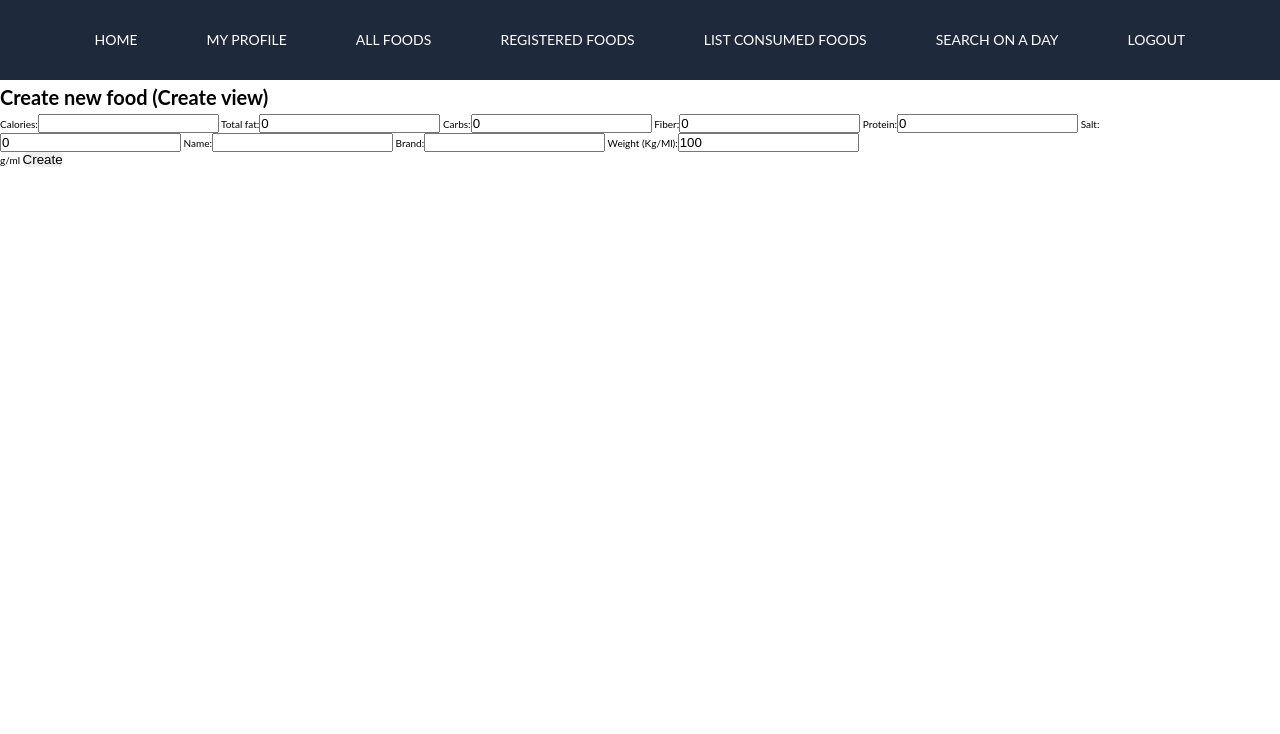
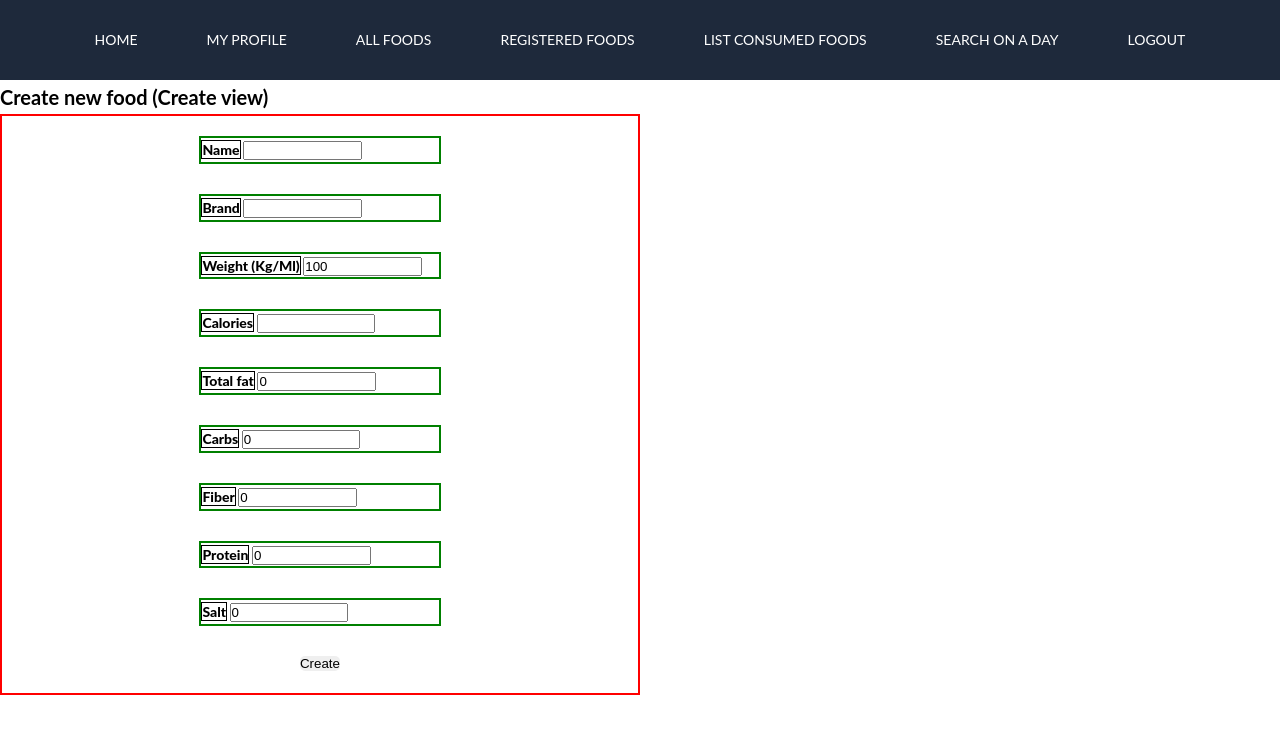
Before and after one commit to amssdias/calorie_counter, a Django app: page /foods/create_new_food/ in a window 1280 px wide. Shown: the top 734 px of the page. Run offline with Django 3.2, Linux system fonts and the light colour scheme; the visitor is signed in with stand-in values (Sample User, id 1); style sheets or scripts are compiled from the project's sources; parts of the project's set-up code (start-up, migrations or seed data) failed here and were passed over.

```diff
--- a/apps/foods/forms/food_create_form.py
+++ b/apps/foods/forms/food_create_form.py
@@ -4,6 +4,8 @@ from apps.foods.models import Food
 
 
 class FoodCreateForm(forms.ModelForm):
+    field_order = ["name", "brand", "weight"]
+
     class Meta:
         model = Food
         exclude = ["slug", "created_by"]
@@ -11,13 +13,13 @@ class FoodCreateForm(forms.ModelForm):
             "weight": "Weight (Kg/Ml)",
         }
         widgets = {
-            "name": forms.TextInput(attrs={"class": "form-control"}),
-            "brand": forms.TextInput(attrs={"class": "form-control"}),
-            "weight": forms.NumberInput(attrs={"class": "form-control"}),
-            "calories": forms.NumberInput(attrs={"class": "form-control"}),
-            "total_fat": forms.NumberInput(attrs={"class": "form-control"}),
-            "carbs": forms.NumberInput(attrs={"class": "form-control"}),
-            "fiber": forms.NumberInput(attrs={"class": "form-control"}),
-            "protein": forms.NumberInput(attrs={"class": "form-control"}),
-            "salt": forms.NumberInput(attrs={"class": "form-control"}),
+            "name": forms.TextInput(attrs={"class": "form__input"}),
+            "brand": forms.TextInput(attrs={"class": "form__input"}),
+            "weight": forms.NumberInput(attrs={"class": "form__input"}),
+            "calories": forms.NumberInput(attrs={"class": "form__input"}),
+            "total_fat": forms.NumberInput(attrs={"class": "form__input"}),
+            "carbs": forms.NumberInput(attrs={"class": "form__input"}),
+            "fiber": forms.NumberInput(attrs={"class": "form__input"}),
+            "protein": forms.NumberInput(attrs={"class": "form__input"}),
+            "salt": forms.NumberInput(attrs={"class": "form__input"}),
         }
--- a/apps/foods/models/daily_user_food_status.py
+++ b/apps/foods/models/daily_user_food_status.py
@@ -6,6 +6,9 @@ from apps.foods.models.abstracts import FoodNutrition
 
 
 class DailyUserFoodStatus(FoodNutrition):
+    """
+    Everytime the user had food to a day, we will update the total nutrition on this database.
+    """
     user_profile = models.ForeignKey(Profile, on_delete=models.CASCADE, related_name="daily_status")
     date = models.DateField()
 
--- a/apps/foods/models/registered_food.py
+++ b/apps/foods/models/registered_food.py
@@ -6,6 +6,9 @@ from apps.foods.models.food import Food
 
 
 class RegisteredFood(models.Model):
+    """
+    Register food is so we avoid redundant info, like getting the same food just with different meals
+    """
     user_profile = models.ForeignKey(
         Profile, on_delete=models.CASCADE, related_name="registered_foods"
     )
--- a/static/sass/base/_typography.scss
+++ b/static/sass/base/_typography.scss
@@ -30,6 +30,7 @@ body {
     &-tertiary {
         font-size: 2.6rem;
         font-weight: 0;
+        line-height: 3rem;
     }
 }
 
--- a/static/sass/components/_form.scss
+++ b/static/sass/components/_form.scss
@@ -1,25 +1,31 @@
 .form {
+    border: 2px solid red;
 
     padding: 2rem 5rem;
+    width: 50%;
+
     display: flex;
-    border: 2px solid red;
-    width: 50%;
+    flex-direction: column;
+    align-items: center;
     flex-wrap: wrap;
     gap: 3rem 4rem;
-
-    &__label {
-        font-size: 1.4rem;
-    }
-
-    &__input {
-
-    }
 
     &__detail__box {
         border: 2px solid green;
         width: 45%;
     }
 
+    &__label {
+        font-size: 1.4rem;
+        font-weight: 800;
+
+        border: 1px solid black;
+    }
+
+    &__input {
+        width: 50%;
+    }
+
     &__submit__box {
 
     }
--- a/static/sass/pages/foods/_list-foods.scss
+++ b/static/sass/pages/foods/_list-foods.scss
@@ -29,6 +29,7 @@
 
 .list-foods {
     display: flex;
+    justify-content: space-between;
     flex-wrap: wrap;
 }
 
@@ -36,6 +37,7 @@
     // border: 2px solid green;
     margin-right: 1rem;
     padding: 1.6rem;
+    width: 37rem;
 
     &__image {
 
@@ -46,6 +48,12 @@
         &__box {
             // padding: 2rem;
         }
+    }
+
+    &__heading {
+        display: flex;
+        align-items: center;
+        height: 9%;
     }
 
     &__details {
--- a/templates/components/form.html
+++ b/templates/components/form.html
@@ -1,9 +1,18 @@
 {% load i18n %}
 
-<div class="container">
-    <form action="" method="POST">
-        {% csrf_token %}
-        {{ form }}
+<form class="form" action="" method="POST">
+    {% csrf_token %}
+    {% for field in form %}
+
+        <div class="form__detail__box">
+            <label class="form__label" for="{{ field.auto_id }}">{{ field.label }}</label>
+            {{ field }}
+        </div>
+
+        {% include "components/error-messages.html" with errors=field.errors %}
+    {% endfor %}
+
+    <div class="form__submit__box">
         <input class="btn btn-primary mt-4" type="submit" value="{{ btn_name }}">
-    </form>
-</div>
+    </div>
+</form>
--- a/templates/foods/food_list.html
+++ b/templates/foods/food_list.html
@@ -33,7 +33,9 @@
                     </div>
 
 
-                    <h3 class="heading-tertiary margin-bottom-xsmall">{{ object.name }}</h3>
+                    <div class="food__heading">
+                        <h3 class="heading-tertiary margin-bottom-xsmall">{{ object.name|truncatechars:43 }}</h3>
+                    </div>
 
 
                     <div class="food__details margin-bottom-small">
```
